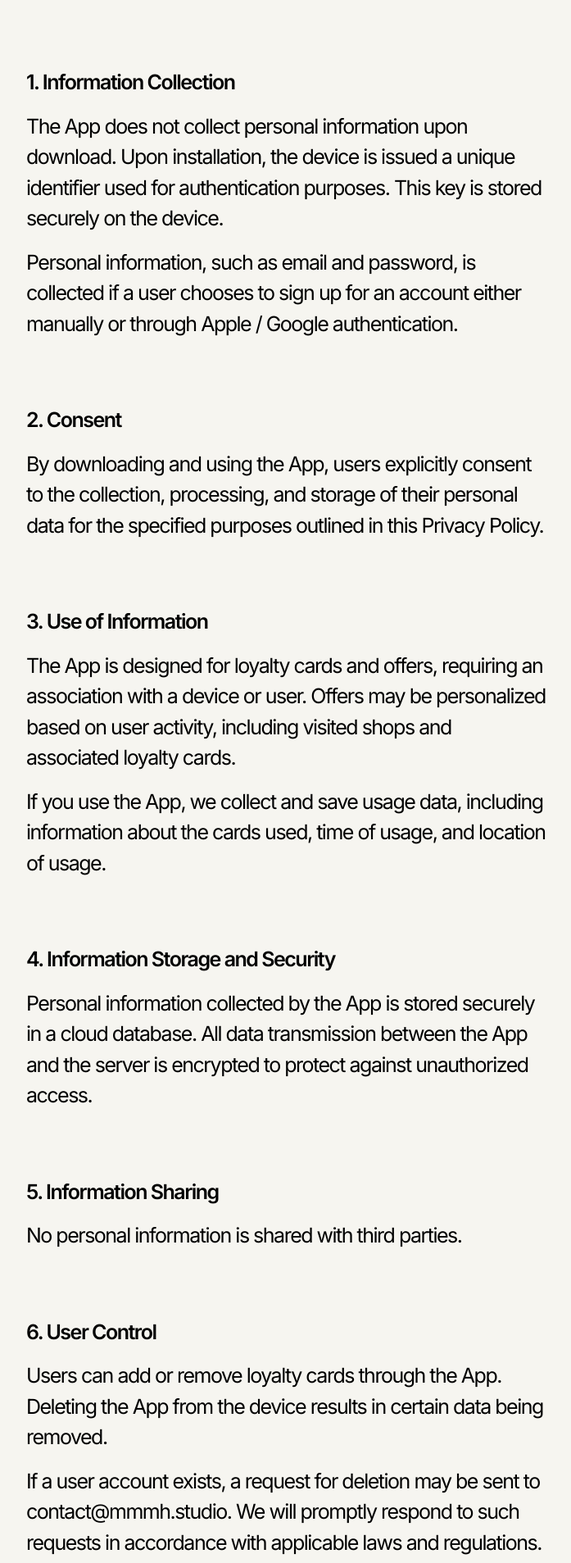
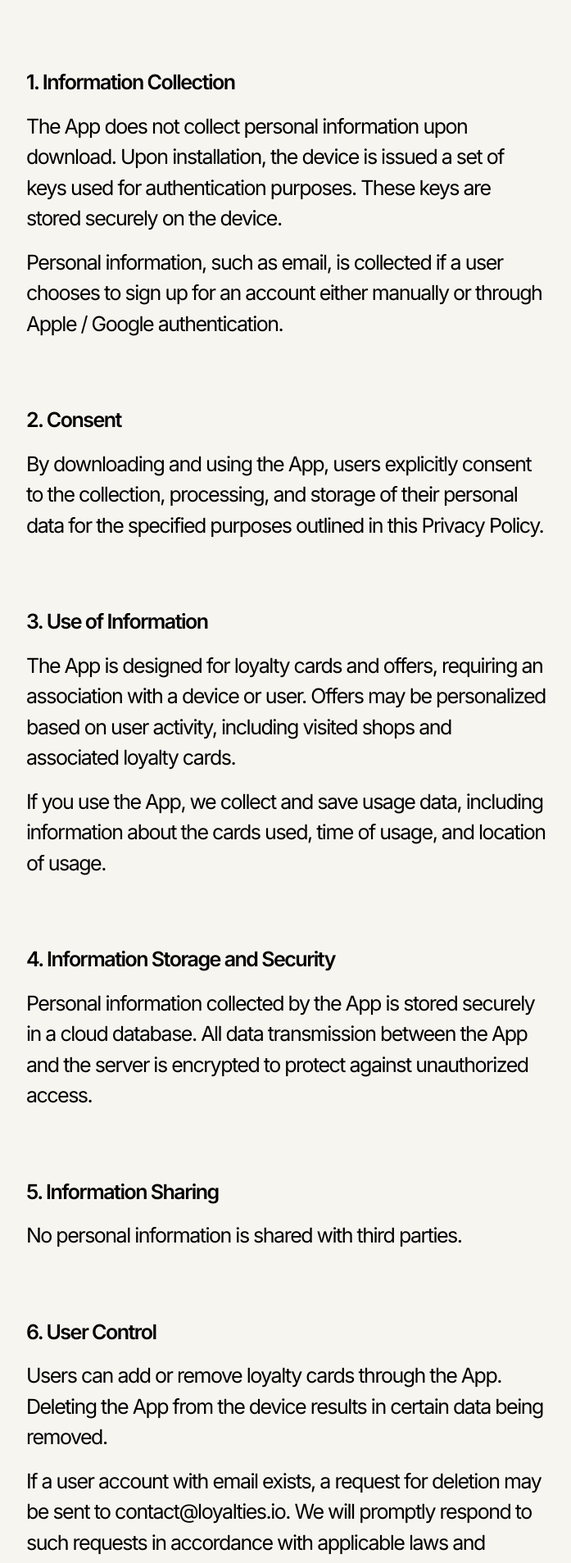
Before and after one commit to Loyalties-io/loyalties-home-page, a React (Create React App) app: page /privacy in a window 1280 px wide. Shown: the part 483-2390 px from the top of the page at 82% size, without its empty margins (290-987 px from the left). Built offline with nearby package versions, Linux system fonts and the light colour scheme; the HTML template or start-up script is replaced by a standard one.

Commit message:
Updates to privacy policy

```diff
--- a/src/pages/Privacy.jsx
+++ b/src/pages/Privacy.jsx
@@ -20,13 +20,14 @@ const Privacy = () => (
           <p className="page-section-heading">1. Information Collection</p>
           <p>
             The App does not collect personal information upon download. Upon
-            installation, the device is issued a unique identifier used for
-            authentication purposes. This key is stored securely on the device.
+            installation, the device is issued a set of keys used for
+            authentication purposes. These keys are stored securely on the
+            device.
           </p>
           <p>
-            Personal information, such as email and password, is collected if a
-            user chooses to sign up for an account either manually or through
-            Apple / Google authentication.
+            Personal information, such as email, is collected if a user chooses
+            to sign up for an account either manually or through Apple / Google
+            authentication.
           </p>
         </div>
 
@@ -58,7 +59,6 @@ const Privacy = () => (
           <p className="page-section-heading">
             4. Information Storage and Security
           </p>
-
           <p>
             Personal information collected by the App is stored securely in a
             cloud database. All data transmission between the App and the server
@@ -78,9 +78,9 @@ const Privacy = () => (
             App from the device results in certain data being removed.
           </p>
           <p>
-            If a user account exists, a request for deletion may be sent to
-            contact@mmmh.studio. We will promptly respond to such requests in
-            accordance with applicable laws and regulations.
+            If a user account with email exists, a request for deletion may be
+            sent to contact@loyalties.io. We will promptly respond to such
+            requests in accordance with applicable laws and regulations.
           </p>
         </div>
 
@@ -112,7 +112,7 @@ const Privacy = () => (
           <p>
             If you have any questions or concerns about our Privacy Policy or
             wish to exercise your data subject rights, please contact us at
-            contact@mmmh.studio.
+            contact@loyalties.io.
           </p>
         </div>
       </div>
```
